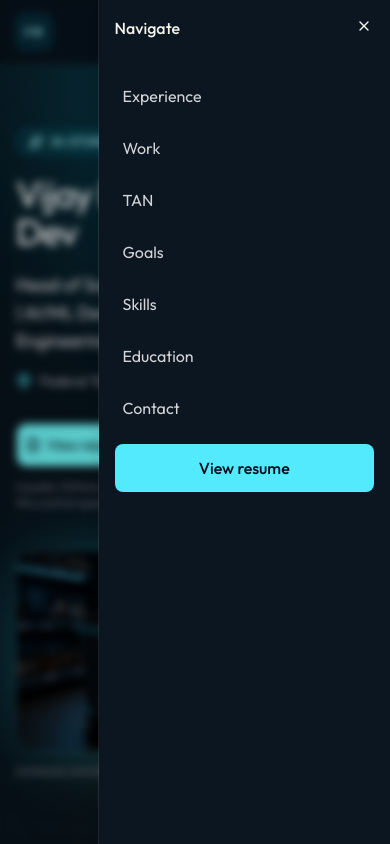
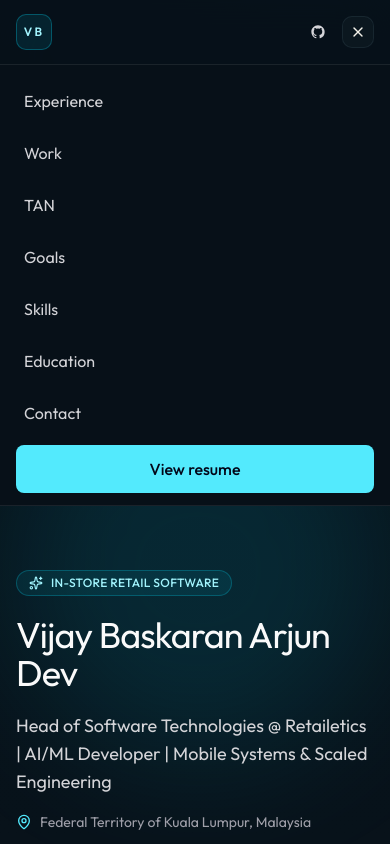
Before and after one commit to YoursViji/vb-profile, a Next.js app: page / in a window 390 px wide. Both pictures are taken after a click on the button "Open menu". Shown: the top 844 px of the page. Built offline with nearby package versions, Linux system fonts and the light colour scheme.

Commit message:
Fix mobile navigation so TAN and Goals are reachable
Replace the broken sheet drawer with a simple expandable menu that works on small screens.

Co-authored-by: developer_agent2 <developer_agent2@retailetics.com>

```diff
--- a/src/components/site-header.tsx
+++ b/src/components/site-header.tsx
@@ -1,25 +1,20 @@
 "use client";
 
-import { FileText, Menu } from "lucide-react";
+import { useState } from "react";
+import { FileText, Menu, X } from "lucide-react";
 
 import { Button, buttonVariants } from "@/components/ui/button";
-import {
-  Sheet,
-  SheetClose,
-  SheetContent,
-  SheetHeader,
-  SheetTitle,
-  SheetTrigger,
-} from "@/components/ui/sheet";
 import { GithubMark } from "@/components/github-mark";
 import { nav, profile } from "@/lib/profile";
 import { cn } from "@/lib/utils";
 
 export function SiteHeader() {
+  const [open, setOpen] = useState(false);
+
   return (
     <header className="sticky top-0 z-40 border-b border-white/8 bg-[#071018]/80 backdrop-blur-xl">
       <div className="mx-auto flex h-16 max-w-6xl items-center justify-between gap-4 px-4 sm:px-6">
-        <a href="#top" className="flex items-center gap-3">
+        <a href="#top" className="flex items-center gap-3" onClick={() => setOpen(false)}>
           <span className="grid size-9 place-items-center rounded-lg border border-cyan-400/30 bg-cyan-400/10 font-heading text-xs font-semibold tracking-[0.18em] text-cyan-200">
             VB
           </span>
@@ -67,56 +62,49 @@ export function SiteHeader() {
             Resume
           </a>
 
-          <Sheet>
-            <SheetTrigger
-              nativeButton={false}
-              render={
           <Button
+            type="button"
             variant="outline"
             size="icon"
-                  className="lg:hidden border-white/15 bg-white/5"
-                />
-              }
+            className="border-white/15 bg-white/5 lg:hidden"
+            aria-expanded={open}
+            aria-controls="mobile-nav"
+            onClick={() => setOpen((value) => !value)}
           >
-              <Menu />
-              <span className="sr-only">Open menu</span>
-            </SheetTrigger>
-            <SheetContent
-              side="right"
-              className="border-white/10 bg-[#0b1620] text-zinc-100"
+            {open ? <X /> : <Menu />}
+            <span className="sr-only">{open ? "Close menu" : "Open menu"}</span>
+          </Button>
+        </div>
+      </div>
+
+      {open ? (
+        <div
+          id="mobile-nav"
+          className="border-t border-white/8 bg-[#071018] lg:hidden"
         >
-              <SheetHeader>
-                <SheetTitle>Navigate</SheetTitle>
-              </SheetHeader>
-              <nav className="flex flex-col gap-1 px-4" aria-label="Mobile">
+          <nav className="mx-auto flex max-w-6xl flex-col gap-1 px-4 py-3 sm:px-6" aria-label="Mobile">
             {nav.map((item) => (
-                  <SheetClose
+              <a
                 key={item.href}
-                    nativeButton={false}
-                    render={<a href={item.href} />}
+                href={item.href}
                 className="rounded-md px-2 py-3 text-base text-zinc-300 hover:bg-white/5 hover:text-cyan-200"
+                onClick={() => setOpen(false)}
               >
                 {item.label}
-                  </SheetClose>
+              </a>
             ))}
-                <SheetClose
-                  nativeButton={false}
-                  render={
             <a
               href={profile.resumeHref}
               target="_blank"
               rel="noreferrer"
-                    />
-                  }
-                  className="mt-2 rounded-md bg-cyan-300 px-2 py-3 text-center text-base font-medium text-slate-950"
+              className="mt-1 rounded-md bg-cyan-300 px-2 py-3 text-center text-base font-medium text-slate-950"
+              onClick={() => setOpen(false)}
             >
               View resume
-                </SheetClose>
+            </a>
           </nav>
-            </SheetContent>
-          </Sheet>
         </div>
-      </div>
+      ) : null}
     </header>
   );
 }
```
Lines whose indentation alone changed are shown as unchanged.
